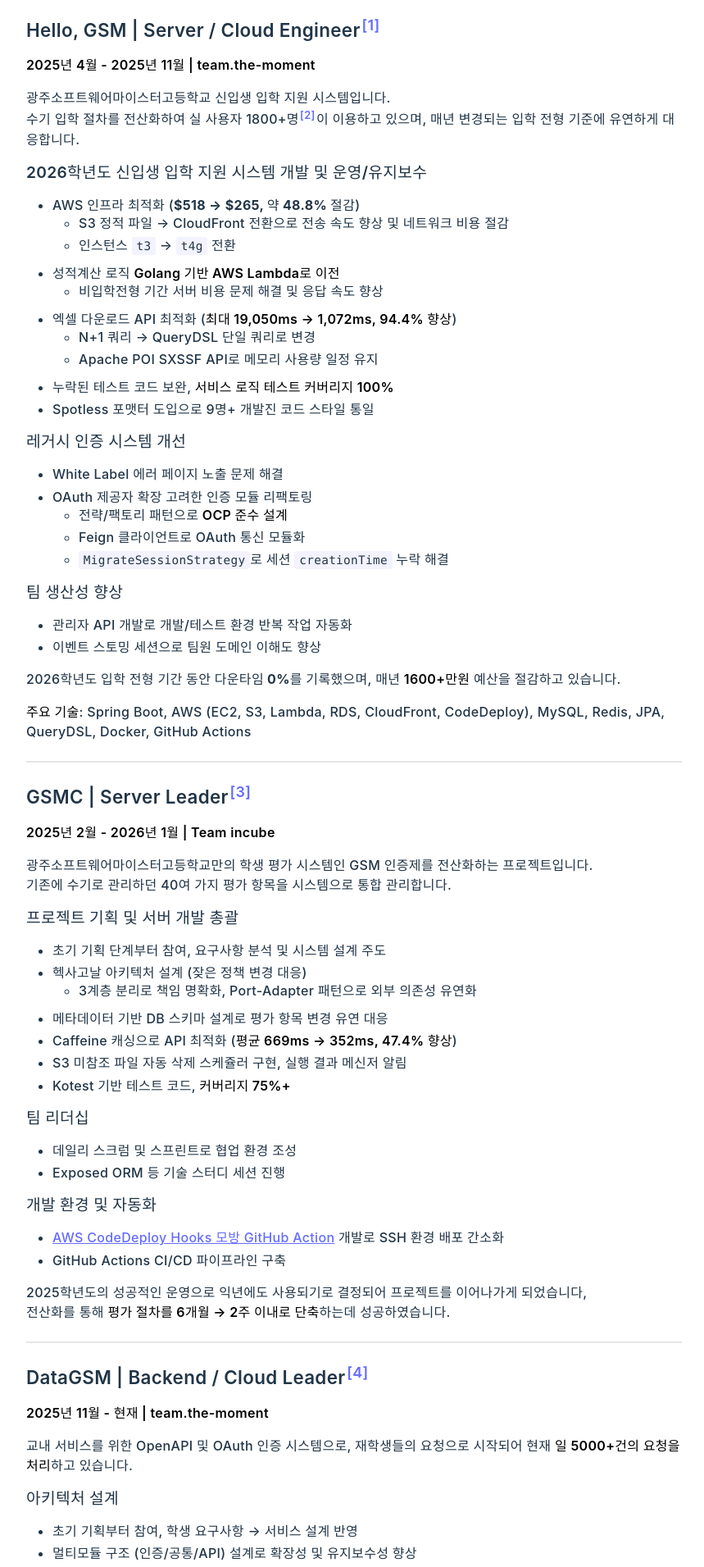
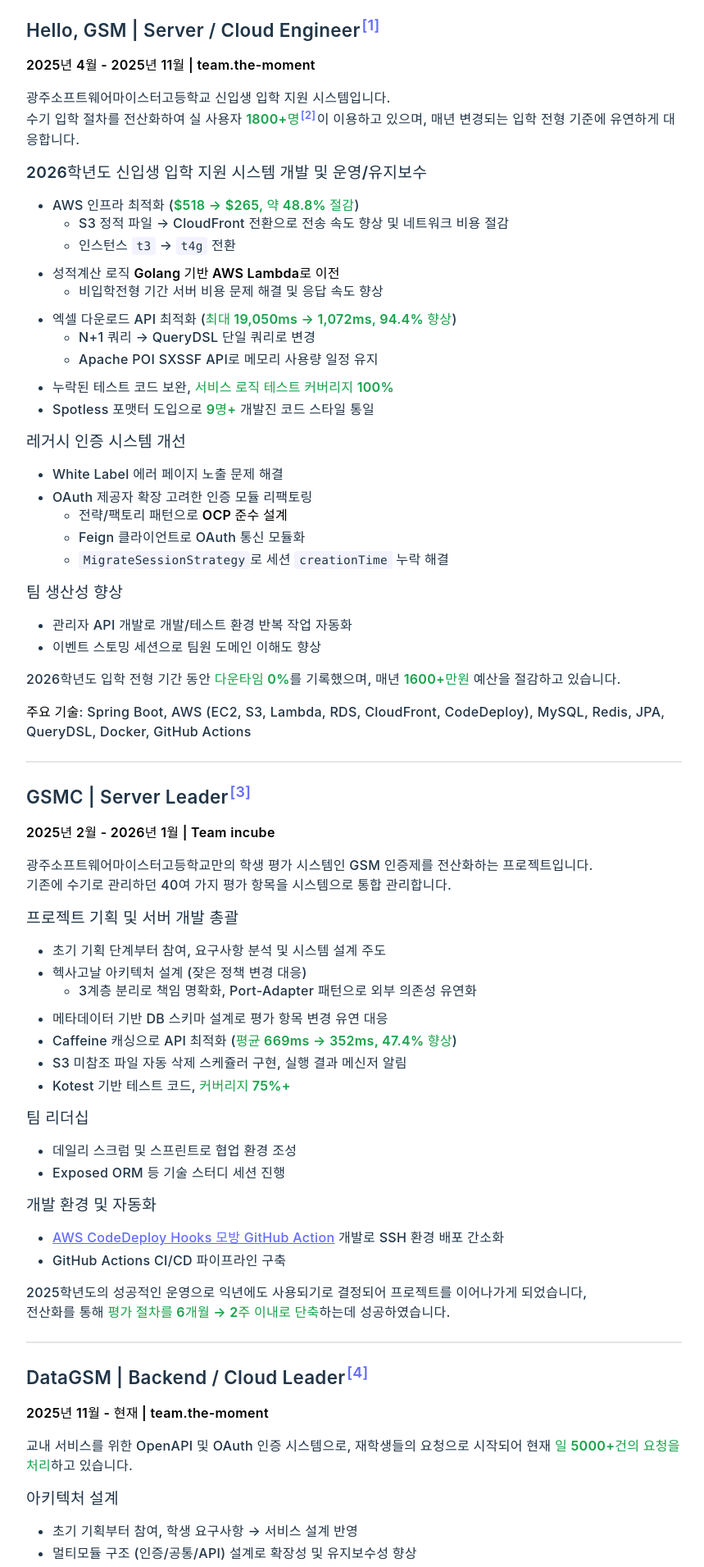
Before and after one commit to snowykte0426/my-resume, a React (Vite) app: page / in a window 1280 px wide. Shown: the part 480-2391 px from the top of the page at 82% size, without its empty margins (208-1067 px from the left). Built offline with nearby package versions, Linux system fonts and the light colour scheme; a web font is replaced by a local one.

Commit message:
add Metric component and update resume.mdx to enhance metric visibility

```diff
--- /dev/null
+++ b/src/components/Metric.tsx
@@ -0,0 +1,9 @@
+interface MetricProps {
+  children: React.ReactNode
+}
+
+export function Metric({ children }: MetricProps) {
+  return <span className="metric">{children}</span>
+}
+
+export default Metric
--- a/src/content/resume.mdx
+++ b/src/content/resume.mdx
@@ -1,4 +1,5 @@
 import Footnote from '../components/Footnote'
+import Metric from '../components/Metric'
 
 # 김태은
 
@@ -21,19 +22,19 @@ import Footnote from '../components/Footnote'
 **2025년 4월 - 2025년 11월 | team.the-moment**
 
 광주소프트웨어마이스터고등학교 신입생 입학 지원 시스템입니다. <br />
-수기 입학 절차를 전산화하여 실 사용자 1800+명<Footnote>Google Analytics 기준</Footnote>이 이용하고 있으며, 매년 변경되는 입학 전형 기준에 유연하게 대응합니다.
+수기 입학 절차를 전산화하여 실 사용자 <Metric>1800+명</Metric><Footnote>Google Analytics 기준</Footnote>이 이용하고 있으며, 매년 변경되는 입학 전형 기준에 유연하게 대응합니다.
 
 #### 2026학년도 신입생 입학 지원 시스템 개발 및 운영/유지보수
-- AWS 인프라 최적화 (<b>\$518 → \$265, 약 48.8% 절감</b>)
+- AWS 인프라 최적화 (<Metric>\$518 → \$265, 약 48.8% 절감</Metric>)
     - S3 정적 파일 → CloudFront 전환으로 전송 속도 향상 및 네트워크 비용 절감
     - 인스턴스 `t3` → `t4g` 전환
 - 성적계산 로직 **Golang 기반 AWS Lambda로 이전**
     - 비입학전형 기간 서버 비용 문제 해결 및 응답 속도 향상
-- 엑셀 다운로드 API 최적화 (**최대 19,050ms → 1,072ms, 94.4% 향상**)
+- 엑셀 다운로드 API 최적화 (<Metric>최대 19,050ms → 1,072ms, 94.4% 향상</Metric>)
     - N+1 쿼리 → QueryDSL 단일 쿼리로 변경
     - Apache POI SXSSF API로 메모리 사용량 일정 유지
-- 누락된 테스트 코드 보완, **서비스 로직 테스트 커버리지 100%**
-- Spotless 포맷터 도입으로 9명+ 개발진 코드 스타일 통일
+- 누락된 테스트 코드 보완, <Metric>서비스 로직 테스트 커버리지 100%</Metric>
+- Spotless 포맷터 도입으로 <Metric>9명+</Metric> 개발진 코드 스타일 통일
 
 #### 레거시 인증 시스템 개선
 - White Label 에러 페이지 노출 문제 해결
@@ -46,7 +47,7 @@ import Footnote from '../components/Footnote'
 - 관리자 API 개발로 개발/테스트 환경 반복 작업 자동화
 - 이벤트 스토밍 세션으로 팀원 도메인 이해도 향상
 
-2026학년도 입학 전형 기간 동안 <b>다운타임 0%</b>를 기록했으며, 매년 **1600+만원** 예산을 절감하고 있습니다.
+2026학년도 입학 전형 기간 동안 <Metric>다운타임 0%</Metric>를 기록했으며, 매년 <Metric>1600+만원</Metric> 예산을 절감하고 있습니다.
 
 **주요 기술**: Spring Boot, AWS (EC2, S3, Lambda, RDS, CloudFront, CodeDeploy), MySQL, Redis, JPA, QueryDSL, Docker, GitHub Actions
 
@@ -63,9 +64,9 @@ import Footnote from '../components/Footnote'
 - 헥사고날 아키텍처 설계 (잦은 정책 변경 대응)
   - 3계층 분리로 책임 명확화, Port-Adapter 패턴으로 외부 의존성 유연화
 - 메타데이터 기반 DB 스키마 설계로 평가 항목 변경 유연 대응
-- Caffeine 캐싱으로 API 최적화 (**평균 669ms → 352ms, 47.4% 향상**)
+- Caffeine 캐싱으로 API 최적화 (<Metric>평균 669ms → 352ms, 47.4% 향상</Metric>)
 - S3 미참조 파일 자동 삭제 스케쥴러 구현, 실행 결과 메신저 알림
-- Kotest 기반 테스트 코드, **커버리지 75%+**
+- Kotest 기반 테스트 코드, <Metric>커버리지 75%+</Metric>
 #### 팀 리더십
 - 데일리 스크럼 및 스프린트로 협업 환경 조성
 - Exposed ORM 등 기술 스터디 세션 진행
@@ -74,14 +75,14 @@ import Footnote from '../components/Footnote'
 - GitHub Actions CI/CD 파이프라인 구축
 
 2025학년도의 성공적인 운영으로 익년에도 사용되기로 결정되어 프로젝트를 이어나가게 되었습니다, <br />
-전산화를 통해 **평가 절차를 6개월 → 2주 이내로 단축**하는데 성공하였습니다.
+전산화를 통해 <Metric>평가 절차를 6개월 → 2주 이내로 단축</Metric>하는데 성공하였습니다.
 
 ---
 
 ### DataGSM | Backend / Cloud Leader<Footnote>총 7명 규모</Footnote>
 **2025년 11월 - 현재 | team.the-moment**
 
-교내 서비스를 위한 OpenAPI 및 OAuth 인증 시스템으로, 재학생들의 요청으로 시작되어 현재 **일 5000+건의 요청을 처리**하고 있습니다.
+교내 서비스를 위한 OpenAPI 및 OAuth 인증 시스템으로, 재학생들의 요청으로 시작되어 현재 <Metric>일 5000+건의 요청을 처리</Metric>하고 있습니다.
 
 #### 아키텍처 설계
 - 초기 기획부터 참여, 학생 요구사항 → 서비스 설계 반영
@@ -94,7 +95,7 @@ import Footnote from '../components/Footnote'
 - API 호출 추상화로 개발자 경험 향상
 #### 오픈소스 문화 및 리더십
 - 오픈소스 프로젝트로서 가치 창출
-- Gemini Code Assistant 코드 리뷰봇 도입을 통한 자동화 (**평균 리뷰 소요 시간 1일 → 3시간**)
+- Gemini Code Assistant 코드 리뷰봇 도입을 통한 자동화 (<Metric>평균 리뷰 소요 시간 1일 → 3시간</Metric>)
 
 ## Experience
 #### [QueryDSL MySQL JSON 함수 확장](https://github.com/snowykte0426/querydsl-mysql-json-query-support)
@@ -102,13 +103,13 @@ import Footnote from '../components/Footnote'
 
 #### [Spring Boot 유틸리티 라이브러리](https://github.com/snowykte0426/peanut-butter)
 - 필드 동등성 검사, Kotlin 비동기 로깅, TimeZone 설정 등 모듈화
-- **누적 다운로드 3000+회**, 교내 다수 프로젝트 활용
+- <Metric>누적 다운로드 3000+회</Metric>, 교내 다수 프로젝트 활용
 
 #### <u>team.the-moment 서버 포지션 헤더</u>
 - 40여명 규모 교내 동아리 서버 헤더, 입학 지원·학과체험 시스템 등 프로젝트 주도
 
 #### [기숙사 세탁/건조기 관리 시스템](https://github.com/team-washer/Washer-Backend-v2)
-- 세탁기·건조기 실시간 모니터링, **누적 600+명, 일일 100+명 사용**
+- 세탁기·건조기 실시간 모니터링, <Metric>누적 600+명, 일일 100+명 사용</Metric>
 - **SmartThings API IoT 연동**, Spring Boot + MySQL 기반
 
 ## Skills
```
